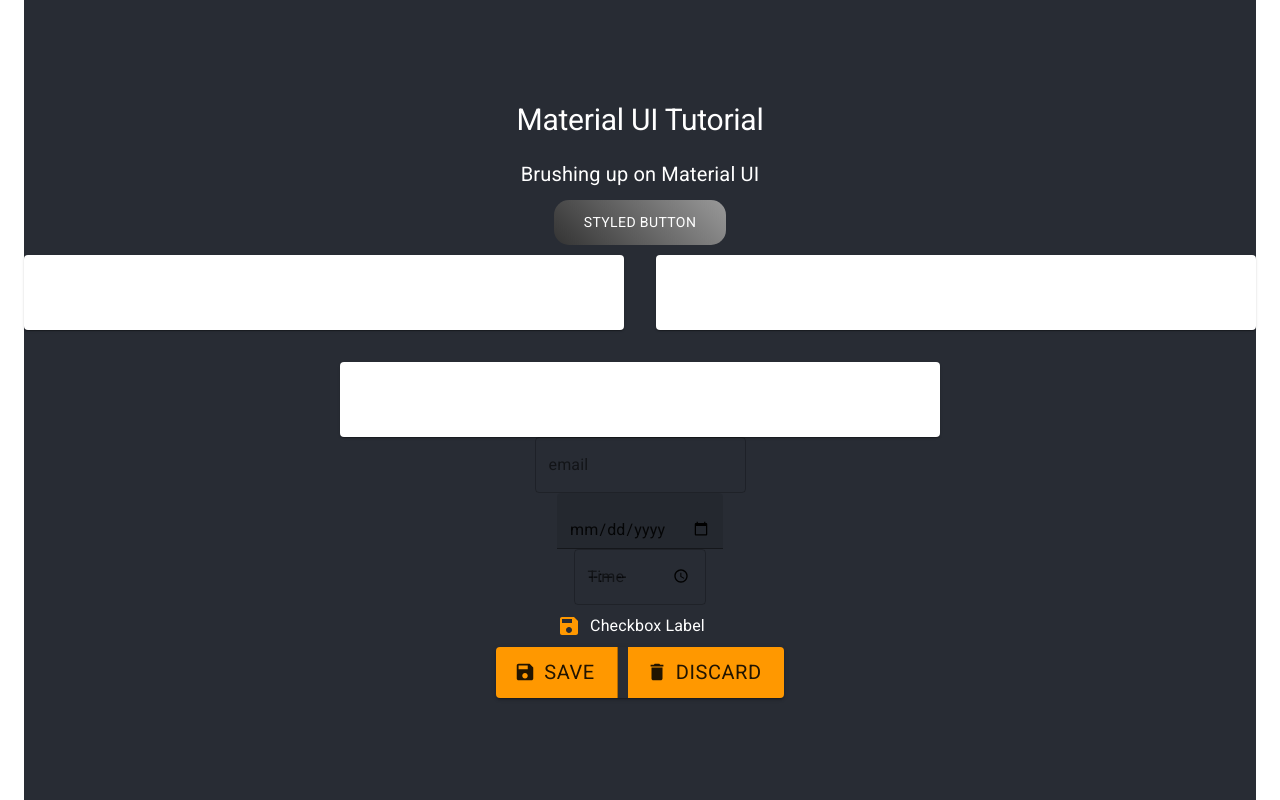
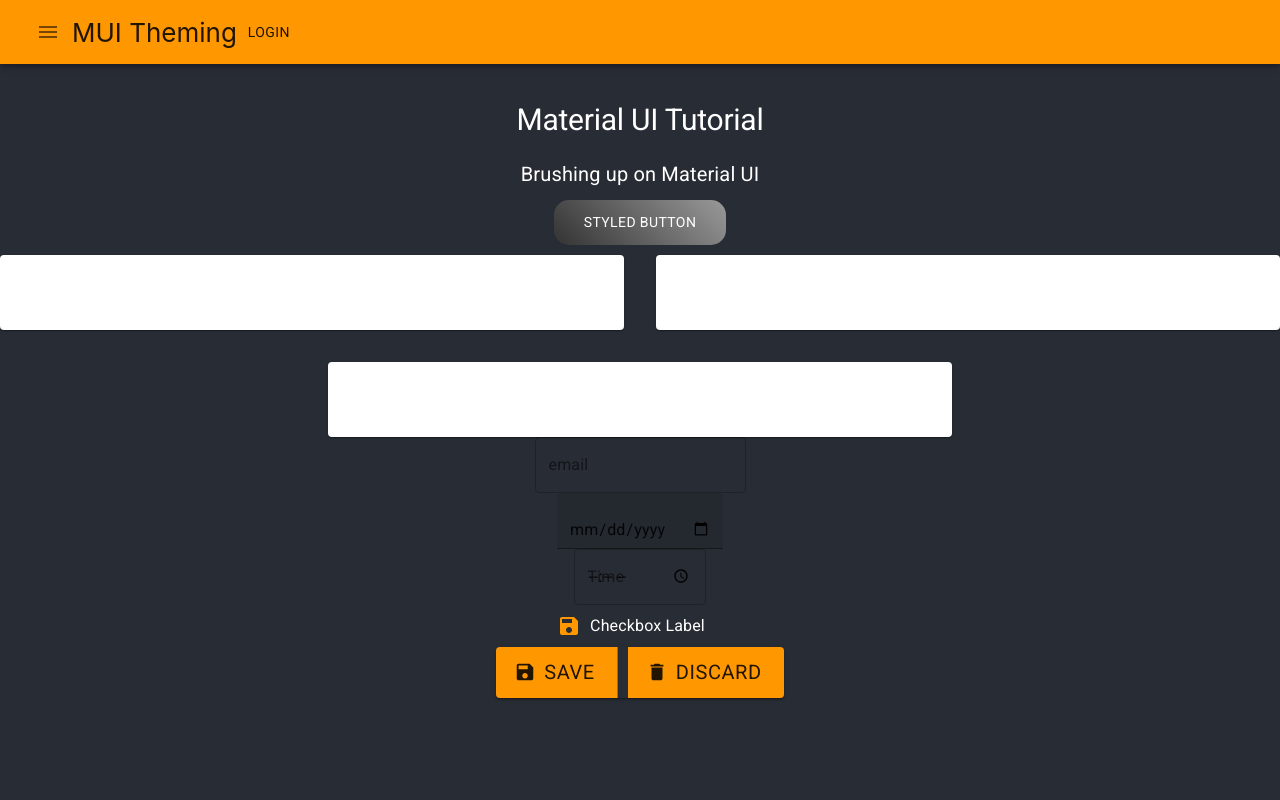
Before and after one commit to eulaaab/material-ui-react-tutorial, a React (Create React App) app: page / in a window 1280 px wide. Built offline with nearby package versions, Linux system fonts and the light colour scheme.

Commit message:
import roboto font, update md, and import appbar, toolbar, and icon button for header

```diff
--- a/package.json
+++ b/package.json
@@ -1,5 +1,5 @@
 {
-  "name": "naterial-ui-react-tutorial",
+  "name": "material-ui-react-tutorial",
   "version": "0.1.0",
   "private": true,
   "dependencies": {
@@ -8,6 +8,7 @@
     "@testing-library/jest-dom": "^5.16.2",
     "@testing-library/react": "^12.1.4",
     "@testing-library/user-event": "^13.5.0",
+    "fontsource-roboto": "^4.0.0",
     "react": "^17.0.2",
     "react-dom": "^17.0.2",
     "react-scripts": "5.0.0",
--- a/src/App.js
+++ b/src/App.js
@@ -1,10 +1,10 @@
 import React from "react";
-import logo from "./logo.svg";
 import "./App.css";
 import Button from "@material-ui/core/Button";
 import SaveIcon from "@material-ui/icons/Save";
 import DeleteIcon from "@material-ui/icons/Delete";
-import { ButtonGroup } from "@material-ui/core";
+import MenuIcon from "@material-ui/icons/Menu";
+import { AppBar, ButtonGroup, Toolbar, IconButton } from "@material-ui/core";
 import Checkbox from "@material-ui/core/Checkbox";
 import FormControlLabel from "@material-ui/core/FormControlLabel";
 import TextField from "@material-ui/core/TextField";
@@ -78,9 +78,19 @@
 function App() {
   return (
     <ThemeProvider theme={theme}>
-      <Container maxWidth="small">
+      {/* <Container maxWidth="xs"> */}
+      {/* <Container> */}
       <div className="App">
         <header className="App-header">
+          <AppBar>
+            <Toolbar>
+              <IconButton>
+                <MenuIcon />
+              </IconButton>
+              <Typography variant="subtitle">MUI Theming</Typography>
+              <Button>Login</Button>
+            </Toolbar>
+          </AppBar>
           {/* making it  div component */}
           <Typography variant="h2" component="div">
             Material UI Tutorial
@@ -134,10 +144,9 @@
               Discard
             </Button>
           </ButtonGroup>
-            {/* <img src={logo} className="App-logo" alt="logo" /> */}
         </header>
       </div>
-      </Container>
+      {/* </Container> */}
     </ThemeProvider>
   );
 }
```
Also changed, not shown: 2 other files (tests, documents, lock files or other folders). Lines whose indentation alone changed are shown as unchanged.
